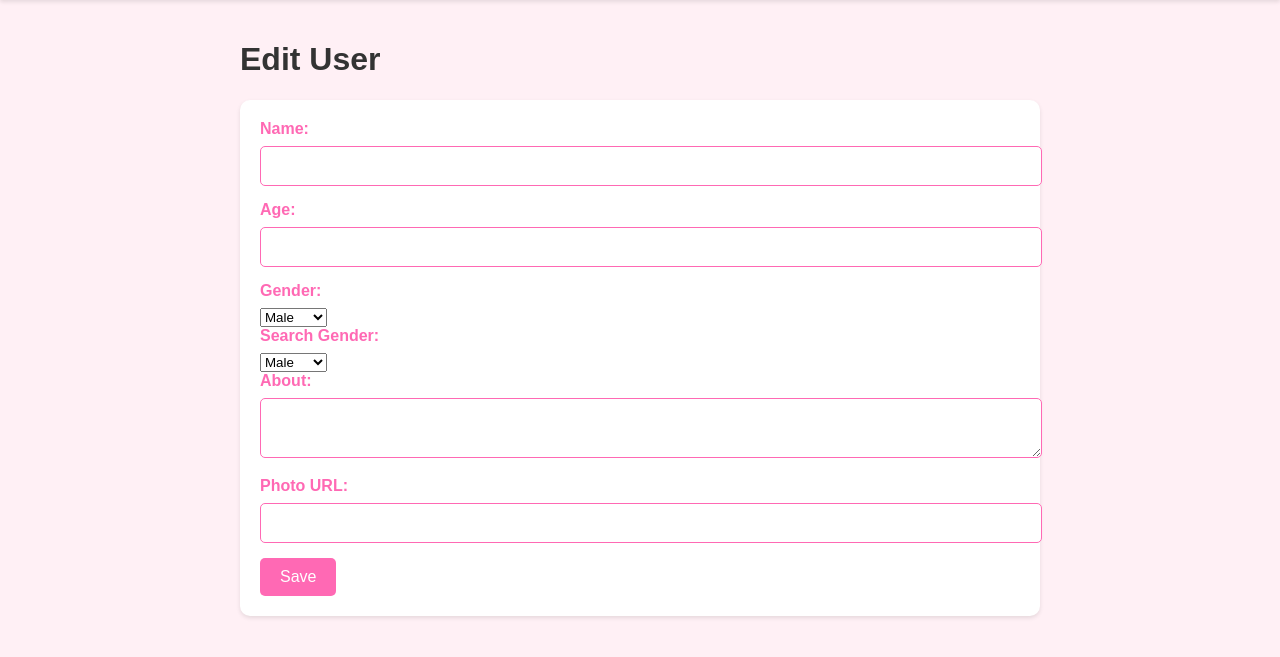
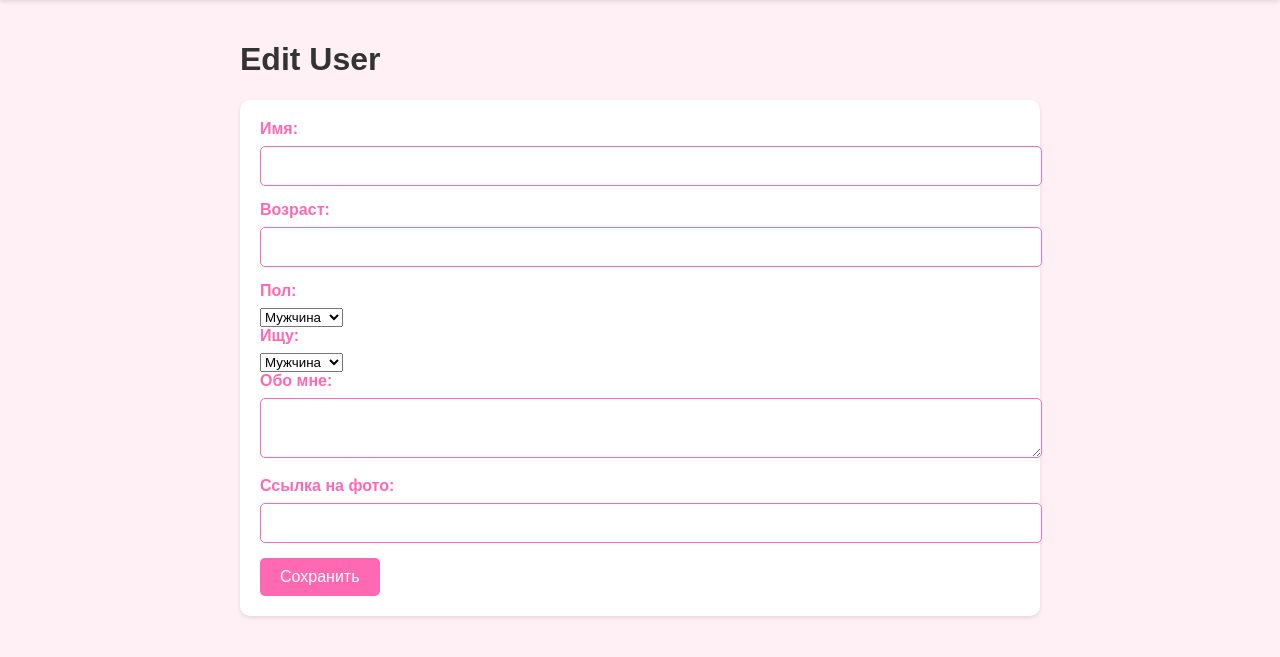
Before and after one commit to mikhailpetrakov/rgz2, a Flask app: page /edit_user/1 in a window 1280 px wide. Shown: the part 51-708 px from the top of the page. Run offline with Flask 3, Linux system fonts and the light colour scheme; the visitor is signed in with stand-in values (Sample User, id 1); data that the repository does not hold is empty; some libraries are stand-ins or nearby versions.

Commit message:
Самостоятельное задание

```diff
--- a/templates/base.html
+++ b/templates/base.html
@@ -3,8 +3,7 @@
 <head>
     <meta charset="UTF-8">
     <meta name="viewport" content="width=device-width, initial-scale=1.0">
-    <title>Dating Site</title>
-    <link href="https://fonts.googleapis.com/css2?family=Montserrat:wght@400;700&family=Poppins:wght@400;600&display=swap" rel="stylesheet">
+    <title>Сайт знакомств</title>
     <link rel="stylesheet" href="{{ url_for('static', filename='styles.css') }}">
 </head>
 <body>
--- a/templates/edit_user.html
+++ b/templates/edit_user.html
@@ -3,24 +3,24 @@
 {% block content %}
     <h1>Edit User</h1>
     <form method="POST">
-        <label for="name">Name:</label>
+        <label for="name">Имя:</label>
         <input type="text" id="name" name="name" value="{{ user.name }}" required>
-        <label for="age">Age:</label>
+        <label for="age">Возраст:</label>
         <input type="number" id="age" name="age" value="{{ user.age }}" required>
-        <label for="gender">Gender:</label>
+        <label for="gender">Пол:</label>
         <select id="gender" name="gender" required>
-            <option value="male" {% if user.gender == 'male' %}selected{% endif %}>Male</option>
-            <option value="female" {% if user.gender == 'female' %}selected{% endif %}>Female</option>
+            <option value="male" {% if user.gender == 'male' %}selected{% endif %}>Мужчина</option>
+            <option value="female" {% if user.gender == 'female' %}selected{% endif %}>Женщина</option>
         </select>
-        <label for="search_gender">Search Gender:</label>
+        <label for="search_gender">Ищу:</label>
         <select id="search_gender" name="search_gender" required>
-            <option value="male" {% if user.search_gender == 'male' %}selected{% endif %}>Male</option>
-            <option value="female" {% if user.search_gender == 'female' %}selected{% endif %}>Female</option>
+            <option value="male" {% if user.search_gender == 'male' %}selected{% endif %}>Мужчина</option>
+            <option value="female" {% if user.search_gender == 'female' %}selected{% endif %}>Женщина</option>
         </select>
-        <label for="about">About:</label>
+        <label for="about">Обо мне:</label>
         <textarea id="about" name="about">{{ user.about }}</textarea>
-        <label for="photo">Photo URL:</label>
+        <label for="photo">Ссылка на фото:</label>
         <input type="text" id="photo" name="photo" value="{{ user.photo }}">
-        <button type="submit">Save</button>
+        <button type="submit">Сохранить</button>
     </form>
 {% endblock %}
```
